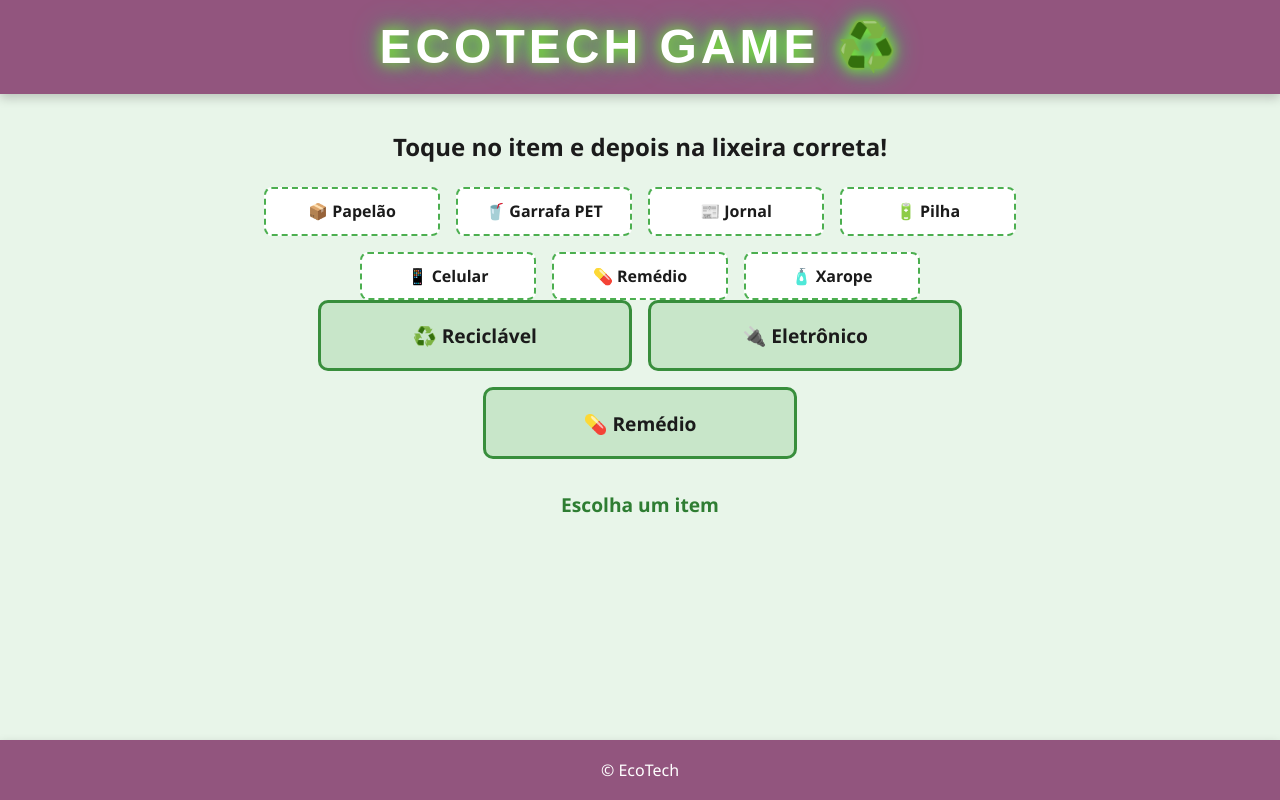
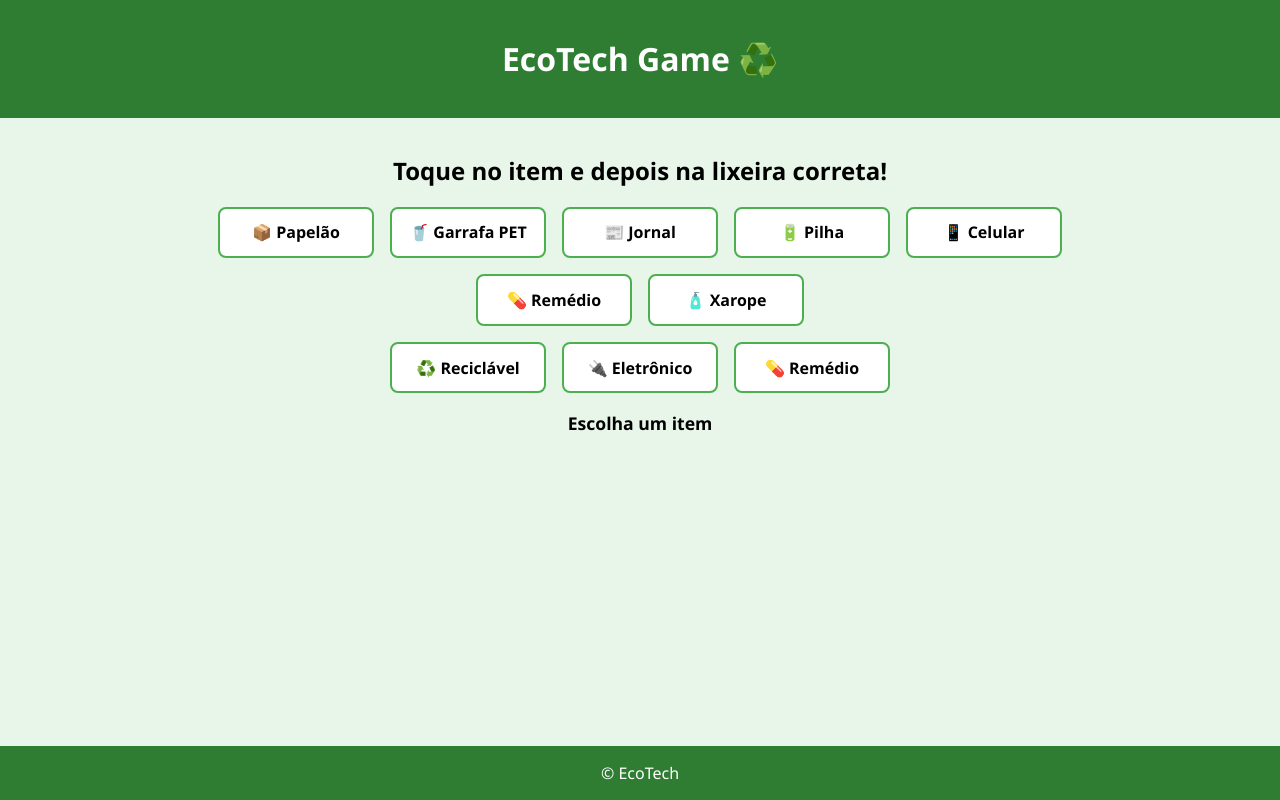
Before and after one commit to Kevinmfsilva/ECOTECH.SITE, a plain HTML site: page game.html in a window 1280 px wide. Drawn offline with Linux system fonts and the light colour scheme.

Commit message:
Update game.css

```diff
--- a/game.css
+++ b/game.css
@@ -6,45 +6,13 @@ body {
   display: flex;
   flex-direction: column;
   min-height: 100vh;
-  color: #1b1b1b;
-}
-
-#particles {
-  position: fixed;
-  top: 0;
-  left: 0;
-  width: 100vw;
-  height: 100vh;
-  pointer-events: none;
-  z-index: 0;
 }
 
 header {
-  background: #7d2e65cc;
+  background: #2e7d32;
   color: white;
-  padding: 1.2em 1em;
+  padding: 1em;
   text-align: center;
-  box-shadow: 0 4px 10px rgba(0,0,0,0.2);
-  z-index: 2;
-}
-
-header h1 {
-  margin: 0;
-  font-family: 'Orbitron', sans-serif;
-  font-size: 3rem;
-  letter-spacing: 4px;
-  text-transform: uppercase;
-  text-shadow: 0 0 10px #9c0495, 0 0 20px #af4caf;
-  animation: pulse 3s infinite ease-in-out;
-}
-
-@keyframes pulse {
-  0%, 100% {
-    text-shadow: 0 0 10px #a0f0a0, 0 0 20px #4caf50;
-  }
-  50% {
-    text-shadow: 0 0 15px #76ff03, 0 0 30px #00e676;
-  }
 }
 
 main {
@@ -56,75 +24,63 @@ main {
 
 .instrucoes {
   text-align: center;
-  margin-bottom: 1.5em;
+  margin-bottom: 1em;
 }
 
 .jogo {
   text-align: center;
 }
 
-.lixeiras {
+.itens, .lixeiras {
   display: flex;
   flex-wrap: wrap;
   justify-content: center;
   gap: 1em;
-  margin-bottom: 2em;
+  margin-bottom: 1em;
 }
 
-.lixeira {
-  width: 30%;
+.item, .lixeira {
+  background: #fff;
+  border: 2px solid #4caf50;
+  padding: 0.8em 1em;
+  border-radius: 8px;
+  font-weight: bold;
+  cursor: pointer;
   min-width: 120px;
-  background: #c8e6c9;
-  border: 3px solid #388e3c;
-  padding: 1em;
-  border-radius: 10px;
-  font-weight: bold;
-  font-size: 1.2em;
+  text-align: center;
   user-select: none;
 }
 
-.itens {
-  display: flex;
-  flex-wrap: wrap;
-  justify-content: center;
-  gap: 1em;
-}
-
-.item {
-  background: #fff;
-  border: 2px dashed #4caf50;
-  padding: 0.7em 1em;
-  border-radius: 8px;
-  cursor: grab;
-  font-weight: bold;
-  transition: background 0.3s;
-  width: 140px;
-  text-align: center;
-}
-
-.item:active {
-  background: #dcedc8;
+.item.selected {
+  background-color: #c8e6c9;
+  border-color: #2e7d32;
 }
 
 .resultado {
-  margin-top: 1.5em;
-  font-size: 1.2em;
   font-weight: bold;
-  color: #2e7d32;
+  margin-top: 1em;
+  font-size: 1.1em;
 }
 
 footer {
-  background: #7d2e65cc;
+  background: #2e7d32;
   color: white;
-  padding: 1.2em 1em;
   text-align: center;
-  box-shadow: 0 4px 10px rgba(0,0,0,0.2);
-  z-index: 2;
+  padding: 1em;
 }
+@media (max-width: 600px) {
+  .item, .lixeira {
+    font-size: 1.2em;
+    padding: 1em;
+    min-width: 100px;
+    flex: 1 1 40%;
+  }
 
-/* Responsivo */
-@media (max-width: 600px) {
-  .lixeira, .item {
-    width: 90%;
+  header h1, .instrucoes h2 {
+    font-size: 1.5em;
+  }
+
+  .resultado {
+    font-size: 1.2em;
   }
 }
```
